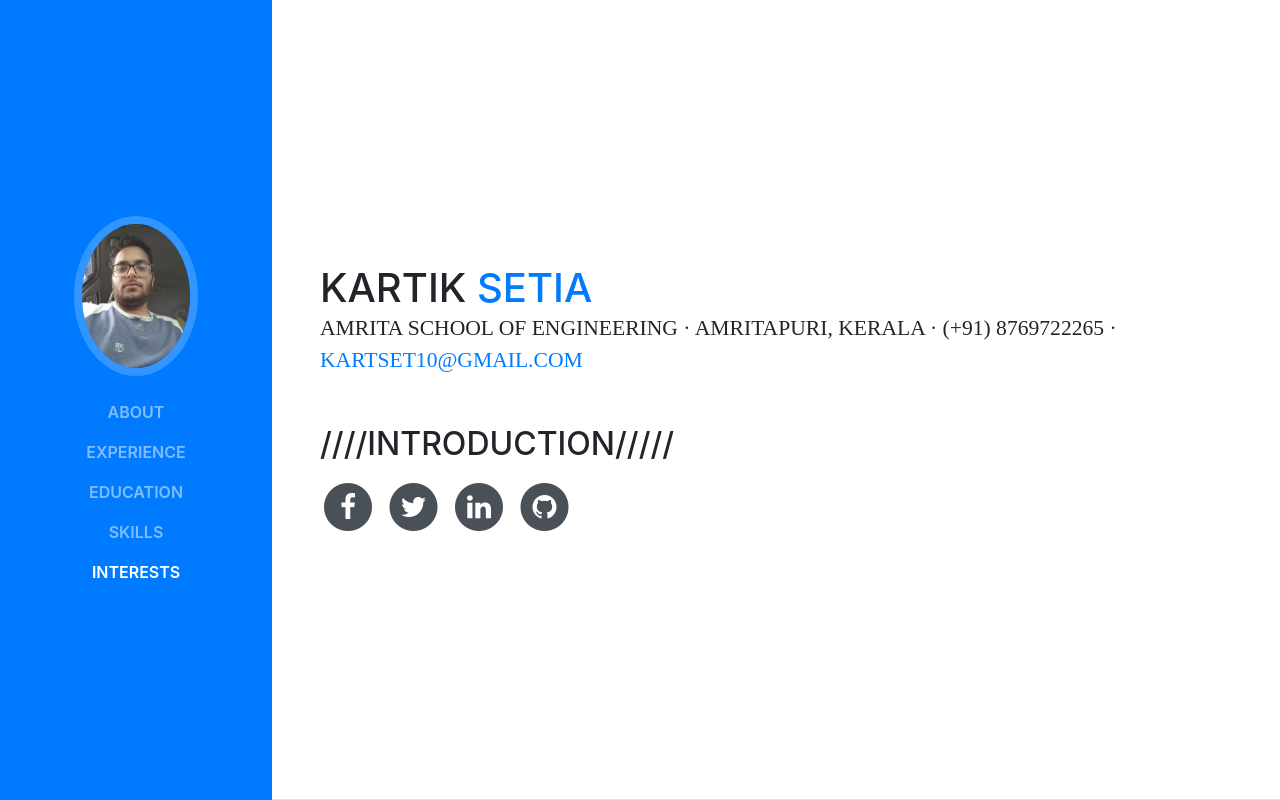
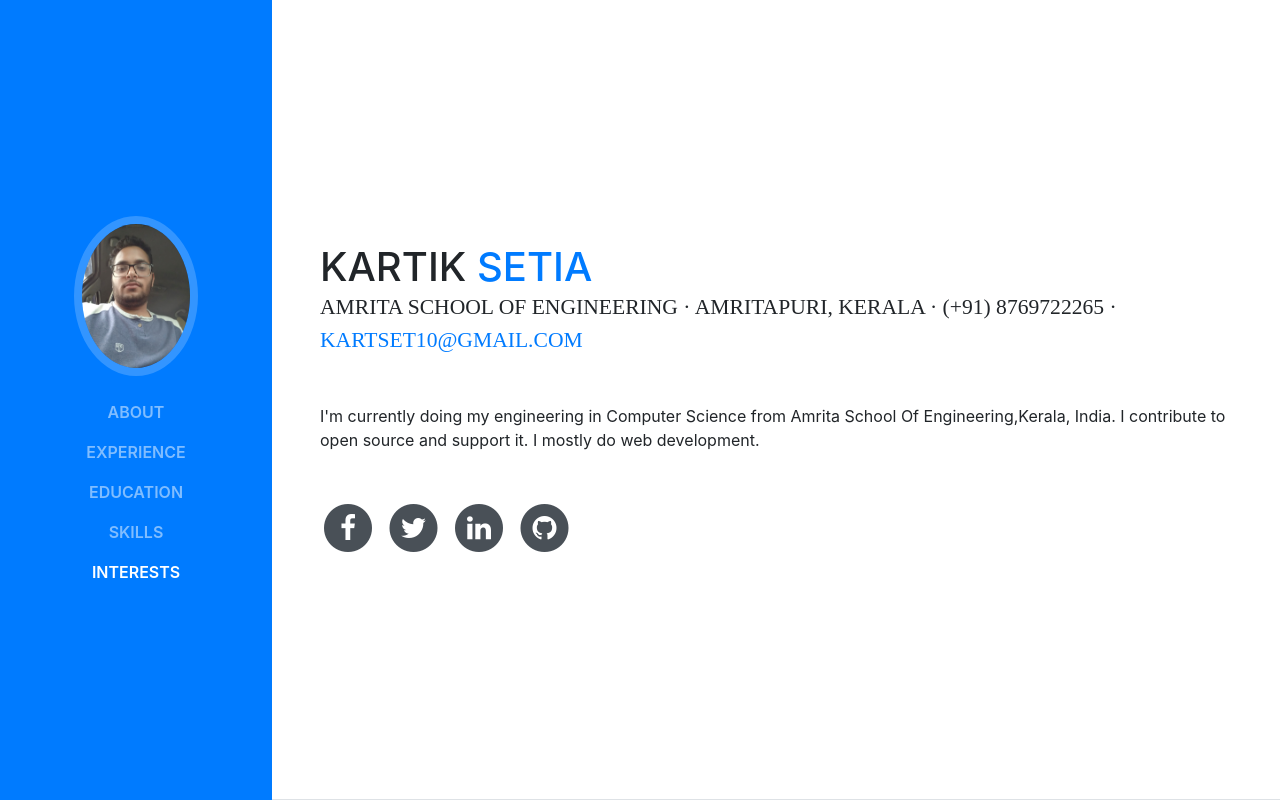
Before and after one commit to kartset/kartset.github.io, a website with bundled scripts: page index.html in a window 1280 px wide. Shown: the top 800 px of the page. Built offline with nearby package versions, Linux system fonts and the light colour scheme; a web font is replaced by a local one.

Commit message:
Introduction

```diff
--- a/index.html
+++ b/index.html
@@ -73,7 +73,7 @@
           <div class="subheading mb-5">Amrita School of Engineering · Amritapuri, Kerala · (+91) 8769722265 ·
             <a href="mailto:name@email.com">kartset10@gmail.com</a>
           </div>
-          <p class="mb-5"><h2>////Introduction/////</h2></p>
+          <p class="mb-5">I'm currently doing my engineering in Computer Science from Amrita School Of Engineering,Kerala, India. I contribute to open source and support it. I mostly do web development.</p>
           <ul class="list-inline list-social-icons mb-0">
             <li class="list-inline-item">
               <a href="https://www.facebook.com/kartik.setia.10" target="_blank">
```
